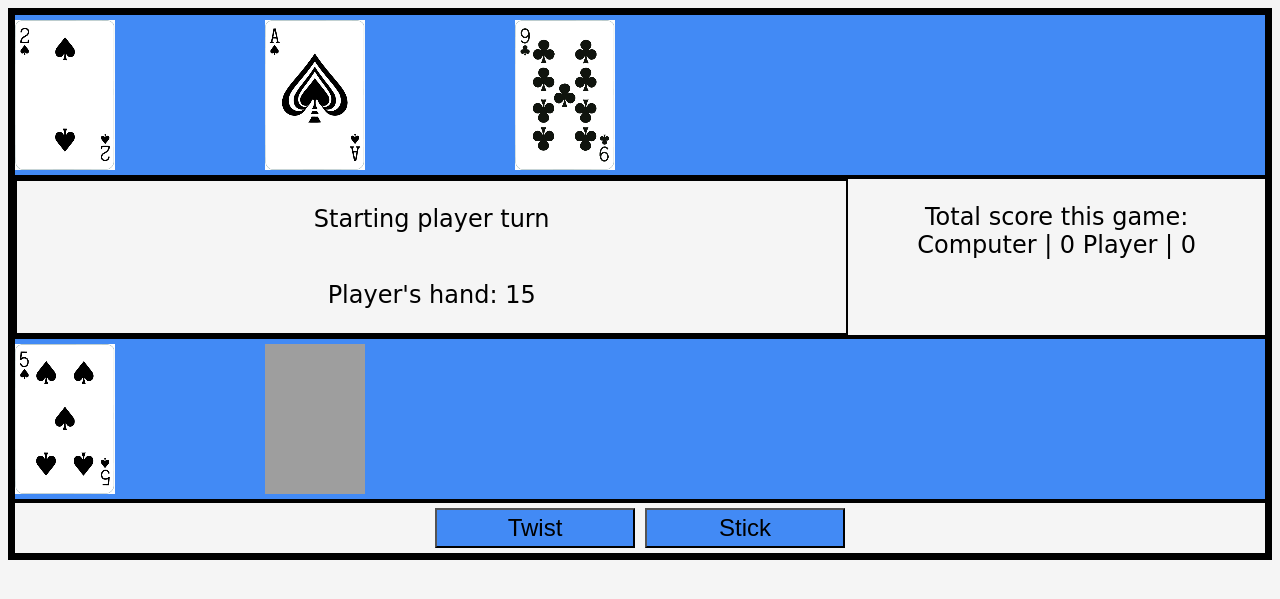
After one commit to benmanuel12/Blackjack_Website, a PHP site: page /gameguitest.html in a window 1280 px wide. The commit adds this page. Shown: the top 599 px of the page. Run offline with PHP 8.4, Linux system fonts and the light colour scheme.

Commit message:
fixed script imports

```diff
--- a/game.php
+++ b/game.php
@@ -5,7 +5,6 @@
 include('common.php');
 
 outputHead('Home');
-outputHeading();
 outputNavBar();
 ?>
 
@@ -42,3 +41,5 @@ outputNavBar();
 //Output the footer and closing HTML tags
 outputFooter();
 ?>
+<script src="scripts/game.js"></script>
+</html>
--- /dev/null
+++ b/gameguitest.html
@@ -0,0 +1,123 @@
+<!DOCTYPE html>
+<html lang="en">
+
+<head>
+    <meta charset="UTF-8">
+    <meta name="viewport" content="width=device-width, initial-scale=1.0">
+    <meta http-equiv="X-UA-Compatible" content="ie=edge">
+    <title>Document</title>
+    <script src="scripts/game.js"></script>
+    <style>
+        #gameholder {
+            width: auto;
+            height: auto;
+            border: 5px solid black;
+            background-color: whitesmoke;
+        }
+
+        div {
+            border: 5px solid black;
+        }
+
+        #comphand,
+        #playerhand {
+            display: grid;
+            grid-template-columns: 1fr 1fr 1fr 1fr 1fr;
+            height: auto;
+            width: auto;
+            background-color: #428af5;
+        }
+
+        #middle {
+            height: auto;
+            background-color: whitesmoke;
+        }
+
+        #buttonbar {
+            display: flex;
+            align-items: center;
+            justify-content: center;
+            height: 50px;
+        }
+
+        #comphand>canvas,
+        #playerhand>canvas {
+            width: 100px;
+            height: 150px;
+            margin-top: 5px;
+            margin-bottom: 5px;
+        }
+
+        body {
+            font-family: "Comic Sans MS";
+            font-size: 24px;
+            background-color: whitesmoke;
+        }
+
+        p {
+            text-align: center;
+        }
+
+        button {
+            width: 200px;
+            height: 40px;
+            margin: 5px;
+            font-size: 24px;
+            background-color: #428af5;
+        }
+
+        #middle>canvas,
+        div {
+            border: 2px solid black;
+        }
+
+        #middle>canvas {
+            height: 250px;
+        }
+
+        #middle {
+            display: grid;
+            grid-template-columns: 2fr 1fr;
+        }
+
+        #info {
+            display: grid;
+            grid-template-rows: 1fr 1fr;
+            height: auto;
+        }
+    </style>
+</head>
+
+<body>
+    <div id=gameholder>
+        <div id=comphand>
+            <canvas id=compcard0></canvas>
+            <canvas id=compcard1></canvas>
+            <canvas id=compcard2></canvas>
+            <canvas id=compcard3></canvas>
+            <canvas id=compcard4></canvas>
+        </div>
+        <div id=middle>
+            <div id=info>
+                <!-- <p id=compinfo></p> -->
+                <p id=gamestate>waiting for start</p>
+                <p id=playerinfo></p>
+            </div>
+            <p id=score></p>
+        </div>
+        <div id=playerhand>
+            <canvas id=playercard0></canvas>
+            <canvas id=playercard1></canvas>
+            <canvas id=playercard2></canvas>
+            <canvas id=playercard3></canvas>
+            <canvas id=playercard4></canvas>
+        </div>
+        <div id=buttonbar>
+            <button type="button" onclick="twist()">Twist</button>
+            <button type="button" onclick="stick()">Stick</button>
+        </div>
+
+    </div>
+</body>
+
+</html>
--- a/index.php
+++ b/index.php
@@ -5,7 +5,6 @@
 include('common.php');
 
 outputHead('Home');
-outputHeading();
 outputNavBar();
 ?>
 
@@ -35,3 +34,4 @@ outputNavBar();
 //Output the footer and closing HTML tags
 outputFooter();
 ?>
+</html>
--- a/login.php
+++ b/login.php
@@ -6,7 +6,6 @@
 include('common.php');
 
 outputHead('Home');
-outputHeading();
 outputNavBar();
 ?>
 
@@ -33,3 +32,5 @@ outputNavBar();
 //Output the footer and closing HTML tags
 outputFooter();
 ?>
+<script src="scripts/login.js"></script>
+</html>
--- a/rankings.php
+++ b/rankings.php
@@ -5,7 +5,6 @@
 include('common.php');
 
 outputHead('Home');
-outputHeading();
 outputNavBar();
 ?>
 
@@ -84,3 +83,5 @@ outputNavBar();
 //Output the footer and closing HTML tags
 outputFooter();
 ?>
+<script src="scripts/populaterankings.js"></script>
+</html>
--- a/scripts/game.js
+++ b/scripts/game.js
@@ -191,7 +191,7 @@ function changeHandSlot(hand, index, value) {
     targetImage.onload = function() {
         ctx.drawImage(targetImage, 0, 0, targetImage.width, targetImage.height, 0, 0, targetCanvas.width, targetCanvas.height);
     };
-    targetImage.src = "images/Ace of Spades.jpg";
+    targetImage.src = "images/" + randomCard;
 
 }
 
--- a/scripts/populateranking.js
+++ b/scripts/populateranking.js
@@ -35,9 +35,9 @@ function populateRanking() {
     }
 }
 
-function getTotalUserCount() {
-    document.getElementById("totalcounter").innerHTML = localStorage.length + " accounts made";
-}
+//function getTotalUserCount() {
+//    document.getElementById("totalcounter").innerHTML = localStorage.length + " accounts made";
+//}
 
 window.onload = populateRanking;
 window.onload = getTotalUserCount;
--- a/signup.php
+++ b/signup.php
@@ -5,7 +5,6 @@
 include('common.php');
 
 outputHead('Home');
-outputHeading();
 outputNavBar();
 ?>
 
@@ -34,3 +33,5 @@ outputNavBar();
 //Output the footer and closing HTML tags
 outputFooter();
 ?>
+<script src="scripts/signup.js"></script>
+</html>
```
Also changed, not shown: common.php (+1 -7 lines).
